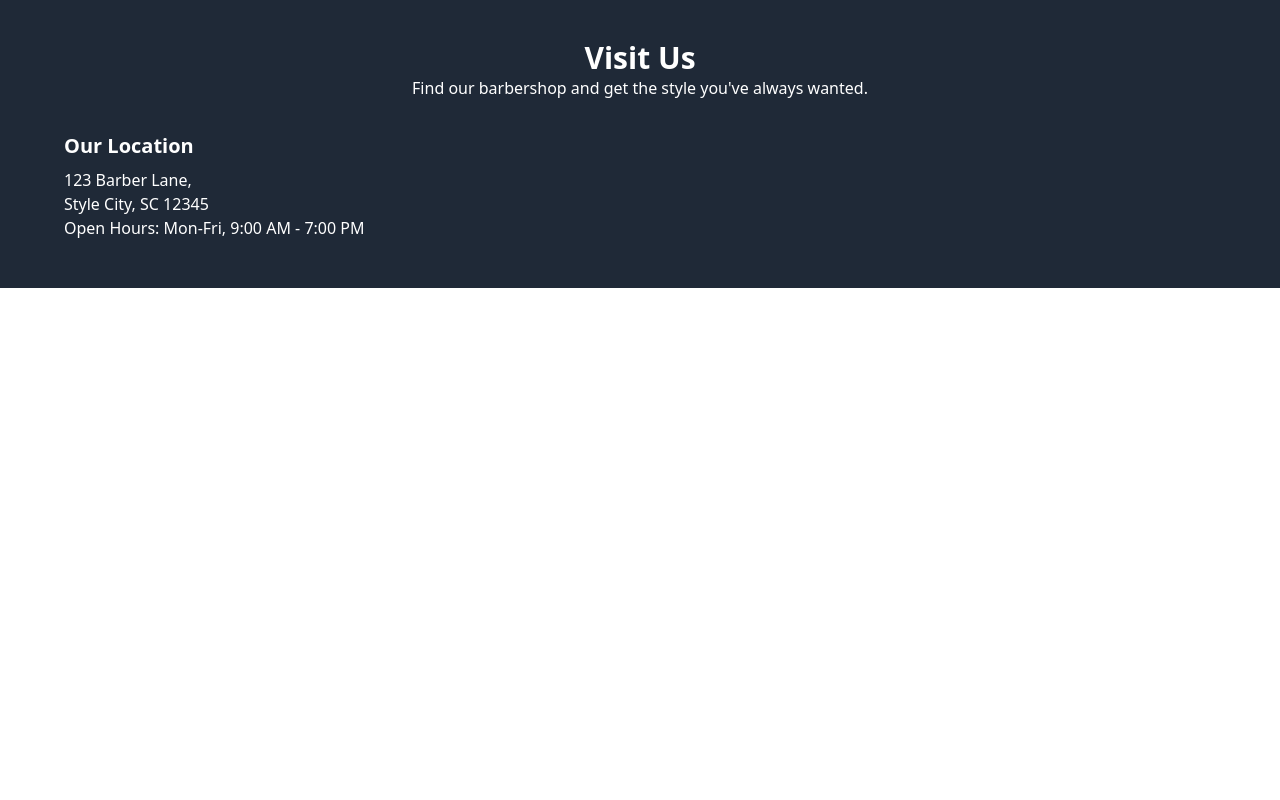
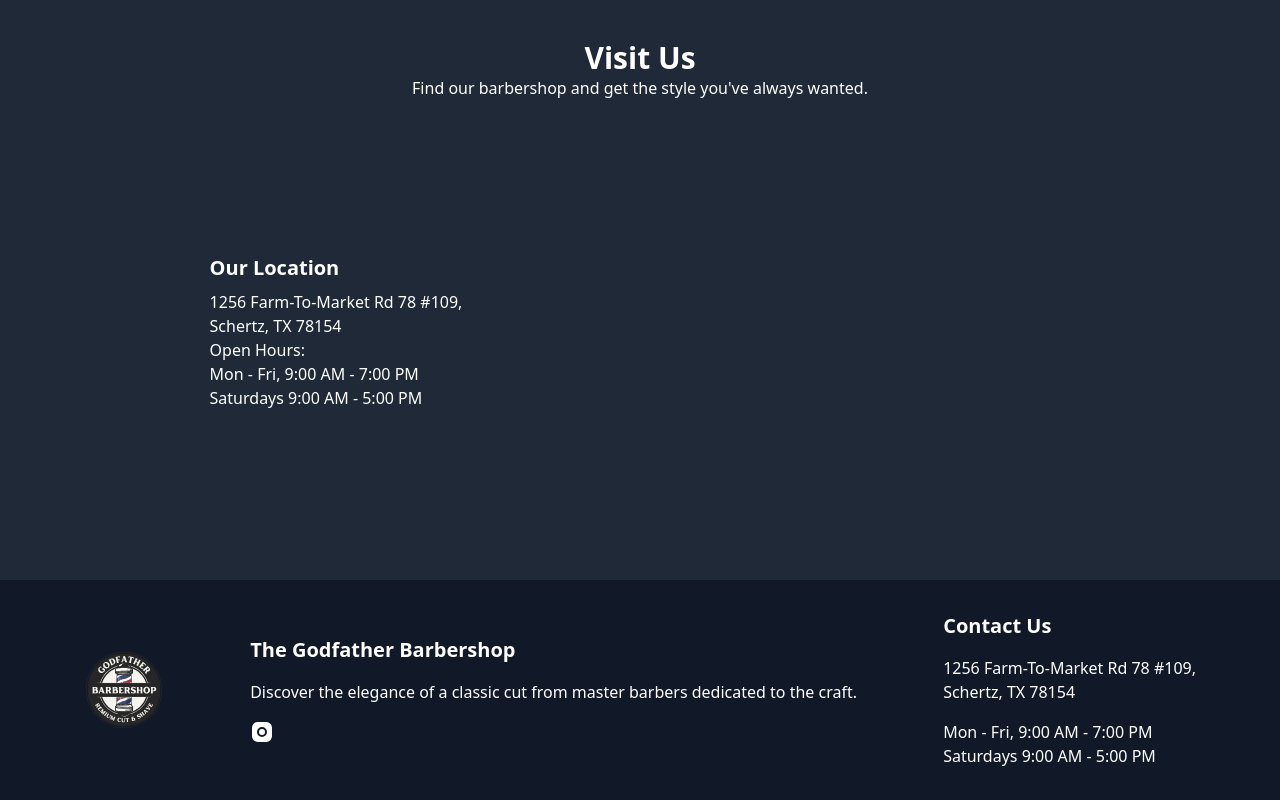
Before and after one commit to Commando-Brando/GodfatherBarbershop, a website: page src/index.html in a window 1280 px wide. Shown: the part 616-1416 px from the top of the page. Before the commit the page ends 904 px from the top, so only its background shows below. Drawn offline with Linux system fonts and the light colour scheme; some packages are replaced by stand-ins of ours; a script that the page names is missing.

Commit message:
fixed google api and added footer

```diff
--- a/src/index.html
+++ b/src/index.html
@@ -25,15 +25,15 @@
                 <div id="nav_links" class="flex hidden md:flex">
                     <div class="flex justify-evenly space-x-7 items-center">
                         <a
-                            class="py-3 px-5 text-neutral-50	hover:text-yellow-200 font-bold text-xl cursor-pointer">Home</a>
-                        <a
+                            class="py-3 px-5  text-neutral-50 font-semibold	hover:text-yellow-200 text-3xl cursor-pointer">Home</a>
+                        <!-- <a
                             class="py-3 px-5 text-neutral-50	hover:text-yellow-200 font-bold text-xl	cursor-pointer">Barbers</a>
                         <a class="py-3 px-5 text-neutral-50	hover:text-yellow-200 font-bold text-xl	cursor-pointer">Our
-                            Story</a>
-                        <button
-                            class="py-3 px-3 bg-blue-500 text-xl text-neutral-50 hover:bg-blue-400 hover:text-yellow-200 rounded transition duration-300">Book
+                            Story</a> -->
+                        <a href="https://online.getsquire.com/book/the-social-club-grooming-company-detroit"
+                            class="py-3 px-3 bg-blue-500 text-3xl font-semibold text-neutral-50 hover:bg-blue-400 hover:text-yellow-200 rounded transition duration-300">Book
                             Now
-                        </button>
+                        </a>
                     </div>
                 </div>
                 <!-- Social Media Icons  -->
@@ -41,9 +41,9 @@
                     <a class="py-5 px-1" href="https://www.instagram.com/thegodfatherbarbershopsa/">
                         <img src="./assets/images/instacolor.png" alt="Navigation Logo" class="h-12">
                     </a>
-                    <a class="py-5 px-1" href="#">
+                    <!-- <a class="py-5 px-1" href="#">
                         <img src="./assets/images/fb_icon.png" alt="Navigation Logo" class="h-12">
-                    </a>
+                    </a> -->
                 </div>
                 <!-- Hamburger Button  -->
                 <div id="hamburger_menu" class="md:hidden flex items-center">
@@ -60,16 +60,18 @@
         <!-- Hamburger Menu Dropdown  -->
         <div class="mobile-menu hidden md:hidden">
             <a class="py-3 px-5 block text-neutral-50 cursor-pointer	hover:text-yellow-200 font-bold text-xl">Home</a>
-            <a
+            <!-- <a
                 class="py-3 px-5 block text-neutral-50 cursor-pointer hover:text-yellow-200 font-bold text-xl	">Barbers</a>
             <a class="py-3 px-5 block text-neutral-50 cursor-pointer	hover:text-yellow-200 font-bold text-xl	">Our
-                Story</a>
-            <button
+                Story</a> -->
+
+            <a href="https://online.getsquire.com/book/the-social-club-grooming-company-detroit"
                 class="py-3 px-3 block bg-blue-500 text-xl text-neutral-50 hover:bg-blue-400 hover:text-yellow-600 rounded transition duration-300">Book
                 Now
-            </button>
+            </a>
         </div>
     </nav>
+
 
     <!-- Hero Section -->
     <section class="flex items-center justify-center space-x-4 bg-gray-900 text-white py-20 px-10">
@@ -78,8 +80,8 @@
             <h1 class="text-4xl font-bold">Experience Elegance</h1>
             <p class="text-xl">Craft your style with our expert barbers where the art of the barber is redefined.
                 Quality and precision in every cut.</p>
-            <a href="#"
-                class="inline-block bg-blue-500 text-white py-3 px-8 rounded hover:bg-blue-400 transition duration-300">
+            <a href="https://online.getsquire.com/book/the-social-club-grooming-company-detroit"
+                class="inline-block font-semibold bg-blue-500 text-white py-3 px-8 rounded hover:bg-blue-400 transition duration-300">
                 Book Now
             </a>
         </div>
@@ -96,15 +98,15 @@
                 <h2 class="text-3xl font-bold">Visit Us</h2>
                 <p>Find our barbershop and get the style you've always wanted.</p>
             </div>
-            <div class="md:flex md:justify-between md:items-center">
+            <div class="md:flex md:justify-center md:items-center gap-8">
                 <!-- Address Block -->
                 <div class="mb-6 md:mb-0">
                     <h3 class="text-xl font-bold mb-2">Our Location</h3>
-                    <p>123 Barber Lane,<br>Style City, SC 12345</p>
-                    <p>Open Hours: Mon-Fri, 9:00 AM - 7:00 PM</p>
+                    <p> 1256 Farm-To-Market Rd 78 #109,<br>Schertz, TX 78154</p>
+                    <p>Open Hours:<br>Mon - Fri, 9:00 AM - 7:00 PM<br>Saturdays 9:00 AM - 5:00 PM</p>
                 </div>
                 <!-- Google Maps Embed -->
-                <div class="w-full md:w-1/2">
+                <div class="w-full md:w-1/2 h-64 md:h-96 lg:h-[50vh]">
                     <gmp-map center="29.558504104614258,-98.25333404541016" zoom="14" map-id="DEMO_MAP_ID">
                         <gmp-advanced-marker position="29.558504104614258,-98.25333404541016"
                             title="My location"></gmp-advanced-marker>
@@ -114,6 +116,37 @@
         </div>
     </section>
 
+    <!-- Footer Section -->
+    <footer class="bg-gray-900 text-white py-8">
+        <div class="max-w-6xl mx-auto px-5">
+            <div class="md:flex justify-between items-center">
+                <div class="mb-6 md:mb-0">
+                    <a href="#">
+                        <img src="./assets/images/nav_logo.svg" alt="Footer Logo" class="h-20">
+                    </a>
+                </div>
+                <div class="space-y-4">
+                    <h2 class="text-xl font-bold">The Godfather Barbershop</h2>
+                    <p>Discover the elegance of a classic cut from master barbers dedicated to the craft.</p>
+                    <div class="flex items-center space-x-4">
+                        <a href="https://www.instagram.com/thegodfatherbarbershopsa/"
+                            class="hover:text-blue-400 transition duration-300">
+                            <svg xmlns="http://www.w3.org/2000/svg" fill="currentColor" class="w-6 h-6"
+                                viewBox="0 0 24 24">
+                                <path
+                                    d="M7.75 2A5.75 5.75 0 0 0 2 7.75v8.5A5.75 5.75 0 0 0 7.75 22h8.5A5.75 5.75 0 0 0 22 16.25v-8.5A5.75 5.75 0 0 0 16.25 2h-8.5zM12 7a5 5 0 1 1 0 10 5 5 0 0 1 0-10zm0 2a3 3 0 1 0 0 6 3 3 0 0 0 0-6zm6.5-3a1.25 1.25 0 1 0 0 2.5 1.25 1.25 0 0 0 0-2.5z" />
+                            </svg>
+                        </a>
+                        <!-- Add more social icons here -->
+                    </div>
+                </div>
+                <div class="space-y-4">
+                    <h2 class="text-xl font-bold">Contact Us</h2>
+                    <p>1256 Farm-To-Market Rd 78 #109,<br>Schertz, TX 78154</p>
+                    <p>Mon - Fri, 9:00 AM - 7:00 PM<br>Saturdays 9:00 AM - 5:00 PM</p>
+                </div>
+            </div>
+        </div>
 
         <script>
             const navHamburgerButton = document.querySelector('button.mobile-menu-button');
@@ -123,6 +156,8 @@
                 navMobilemenu.classList.toggle('hidden');
             });
         </script>
+        <script type="text/javascript"> !function (e, t) { var i = e.createElement("script"), sa = "setAttribute"; i.src = "https://widget.getsquire.com/widget.js?" + Date.now(), i[sa]("defer", ""), i[sa]("type", "text/javascript"), i[sa]("brand", t.brand), i[sa]("x-squire-inline-enabled", t.inline || !1), e.head.appendChild(i) }(document, { brand: "27d73664-f5ab-4685-a2f0-06b07afe76ce", inline: true });
+        </script>
 </body>
 
 </html>
```
Also changed, not shown: src/assets/css/output.css. Lines whose indentation alone changed are shown as unchanged.
